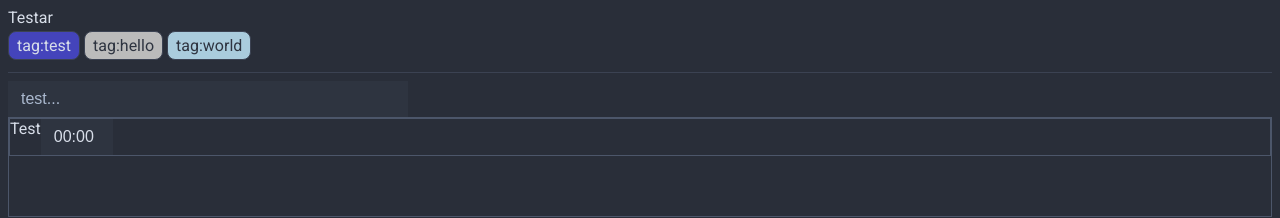
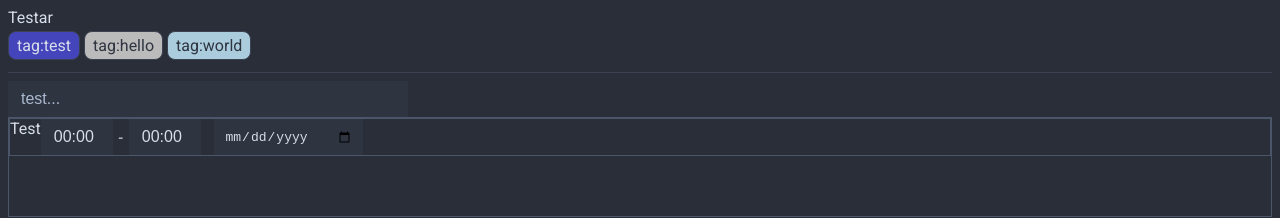
Before and after one commit to LarssonOliver/inundated, a Vue app in the folder frontend/: page / in a window 1280 px wide. Shown: the top 218 px of the page. Built offline with nearby package versions, Linux system fonts and the light colour scheme; the HTML template or start-up script is replaced by a standard one.

Commit message:
Date input

```diff
--- a/frontend/src/components/timesheet/TimesheetItem.vue
+++ b/frontend/src/components/timesheet/TimesheetItem.vue
@@ -4,6 +4,9 @@
     <!-- <input type="date" /> -->
     <!-- <input class="add-button" type="button" value="Button" /> -->
     <TimeInput />
+    <span class="centered-text">-</span>
+    <TimeInput />
+    <input type="date" />
   </div>
 </template>
 
@@ -17,6 +20,18 @@ import TimeInput from "@/components/inputs/TimeInput.vue";
   display: flex;
 }
 
+.centered-text {
+  display: flex;
+  align-items: center;
+  justify-content: center;
+  width: 1em;
+}
+
+input[type="date"] {
+  width: 11.5em;
+  margin-left: 1em;
+}
+
 /* .add-button { */
 /*   background-color: var(--nord8); */
 /*   color: var(--nord0); */
```
